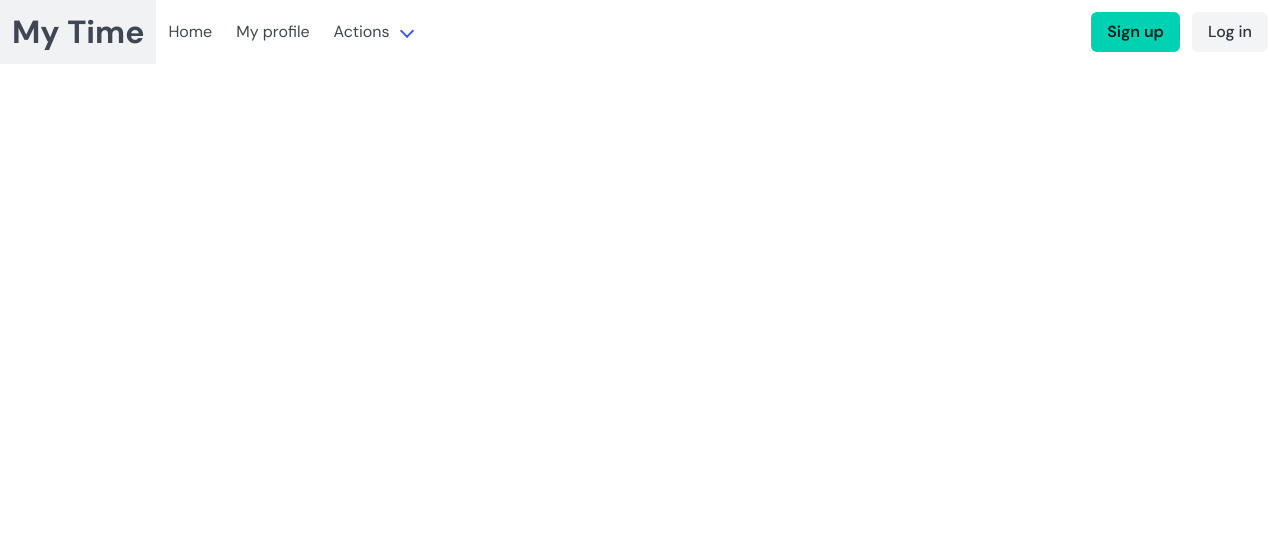
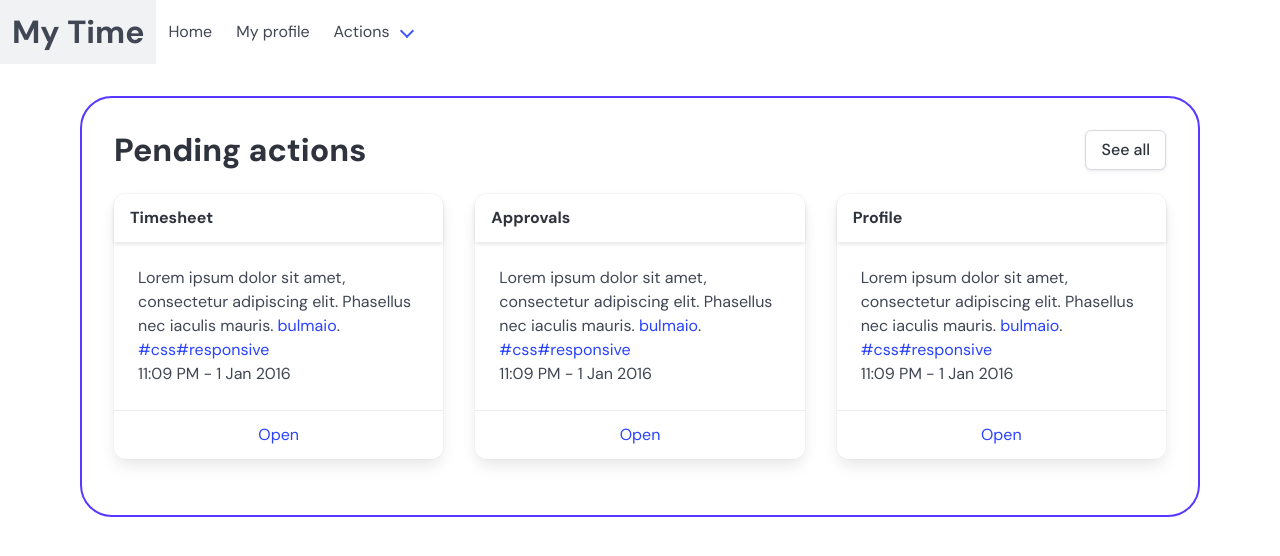
Before and after one commit to c0den0w/angular, an Angular app in the folder MyTime/: page / in a window 1280 px wide. Shown: the top 556 px of the page. Built offline with nearby package versions, Linux system fonts and the light colour scheme.

Commit message:
add cards to pending actions

```diff
--- a/MyTime/src/app/home/home.component.html
+++ b/MyTime/src/app/home/home.component.html
@@ -46,17 +46,7 @@
         </div>
       </div>
 
-      <div class="navbar-end">
-        <div class="navbar-item">
-          <div class="buttons">
-            <a class="button is-primary">
-              <strong>Sign up</strong>
-            </a>
-            <a class="button is-light">
-              Log in
-            </a>
-          </div>
-        </div>
-      </div>
+
     </div>
   </nav>
+<app-pending-actions></app-pending-actions>
--- a/MyTime/src/app/home/home.component.ts
+++ b/MyTime/src/app/home/home.component.ts
@@ -1,9 +1,9 @@
 import { Component } from '@angular/core';
-
+import { PendingActionsComponent } from './pending-actions/pending-actions.component';
 @Component({
   selector: 'app-home',
   standalone: true,
-  imports: [],
+  imports: [PendingActionsComponent],
   templateUrl: './home.component.html',
   styleUrl: './home.component.scss'
 })
--- a/MyTime/src/app/home/pending-actions/pending-actions.component.html
+++ b/MyTime/src/app/home/pending-actions/pending-actions.component.html
@@ -1 +1,75 @@
-<p>pending-actions works!</p>
+<div class="pending-actions-container">
+    <div class="block">
+        <h3 class="title is-3">Pending actions</h3>
+        <button class="button">See all</button>
+    </div>
+    <div class="cards-container">
+        <div class="card">
+            <header class="card-header">
+              <p class="card-header-title">Timesheet</p>
+              <button class="card-header-icon" aria-label="more options">
+                <span class="icon">
+                  <i class="fas fa-angle-down" aria-hidden="true"></i>
+                </span>
+              </button>
+            </header>
+            <div class="card-content">
+              <div class="content">
+                Lorem ipsum dolor sit amet, consectetur adipiscing elit. Phasellus nec
+                iaculis mauris.
+                <a href="#">bulmaio</a>. <a href="#">#css</a> <a href="#">#responsive</a>
+                <br />
+                <time datetime="2016-1-1">11:09 PM - 1 Jan 2016</time>
+              </div>
+            </div>
+            <footer class="card-footer">
+              <a href="#" class="card-footer-item">Open</a>
+            </footer>
+          </div>
+          <div class="card">
+            <header class="card-header">
+              <p class="card-header-title">Approvals</p>
+              <button class="card-header-icon" aria-label="more options">
+                <span class="icon">
+                  <i class="fas fa-angle-down" aria-hidden="true"></i>
+                </span>
+              </button>
+            </header>
+            <div class="card-content">
+              <div class="content">
+                Lorem ipsum dolor sit amet, consectetur adipiscing elit. Phasellus nec
+                iaculis mauris.
+                <a href="#">bulmaio</a>. <a href="#">#css</a> <a href="#">#responsive</a>
+                <br />
+                <time datetime="2016-1-1">11:09 PM - 1 Jan 2016</time>
+              </div>
+            </div>
+            <footer class="card-footer">
+              <a href="#" class="card-footer-item">Open</a>
+
+            </footer>
+          </div>
+          <div class="card">
+            <header class="card-header">
+              <p class="card-header-title">Profile</p>
+              <button class="card-header-icon" aria-label="more options">
+                <span class="icon">
+                  <i class="fas fa-angle-down" aria-hidden="true"></i>
+                </span>
+              </button>
+            </header>
+            <div class="card-content">
+              <div class="content">
+                Lorem ipsum dolor sit amet, consectetur adipiscing elit. Phasellus nec
+                iaculis mauris.
+                <a href="#">bulmaio</a>. <a href="#">#css</a> <a href="#">#responsive</a>
+                <br />
+                <time datetime="2016-1-1">11:09 PM - 1 Jan 2016</time>
+              </div>
+            </div>
+            <footer class="card-footer">
+              <a href="#" class="card-footer-item">Open</a>
+            </footer>
+          </div>
+    </div>
+</div>
--- a/MyTime/src/app/home/pending-actions/pending-actions.component.scss
+++ b/MyTime/src/app/home/pending-actions/pending-actions.component.scss
@@ -0,0 +1,30 @@
+.pending-actions-container{
+    margin: 2rem 5rem;
+    padding: 2rem;
+    border-radius: 2rem;
+    // border: 2px solid saturate($color: #5638ff, $amount: 23);
+    border: 0.15rem solid #5638ff;
+
+    // box-shadow: 6px 6px  3px #5638ff;
+}
+.cards-container{
+    display: flex;
+    gap: 2rem;
+
+}
+.card:last-of-type{
+    margin-bottom: 1.5rem;
+}
+.card:hover{
+    transform: translateY(-1px);
+    filter: drop-shadow(5px 10px 10px rgba(86, 56, 255,0.25));
+    transition: all 0.25s linear;
+}
+.block{
+    display: flex;
+    justify-content: space-between;
+    align-items: center;
+    & > h3{
+        margin: 0;
+    }
+}
```
